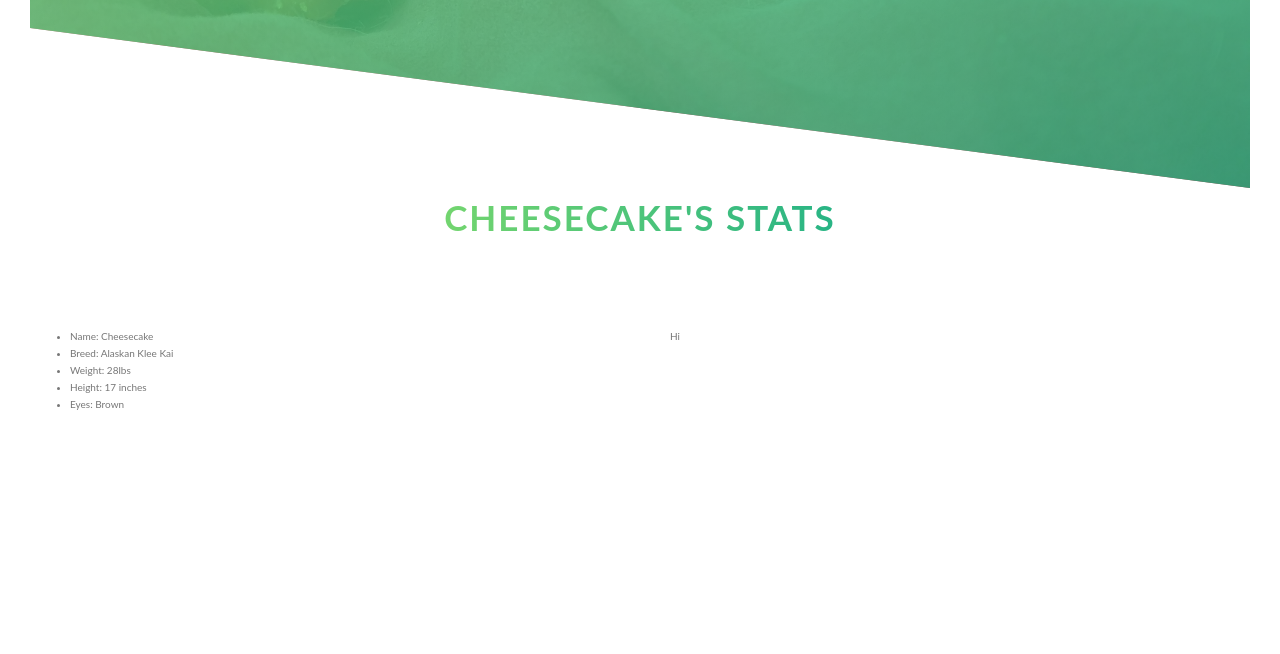
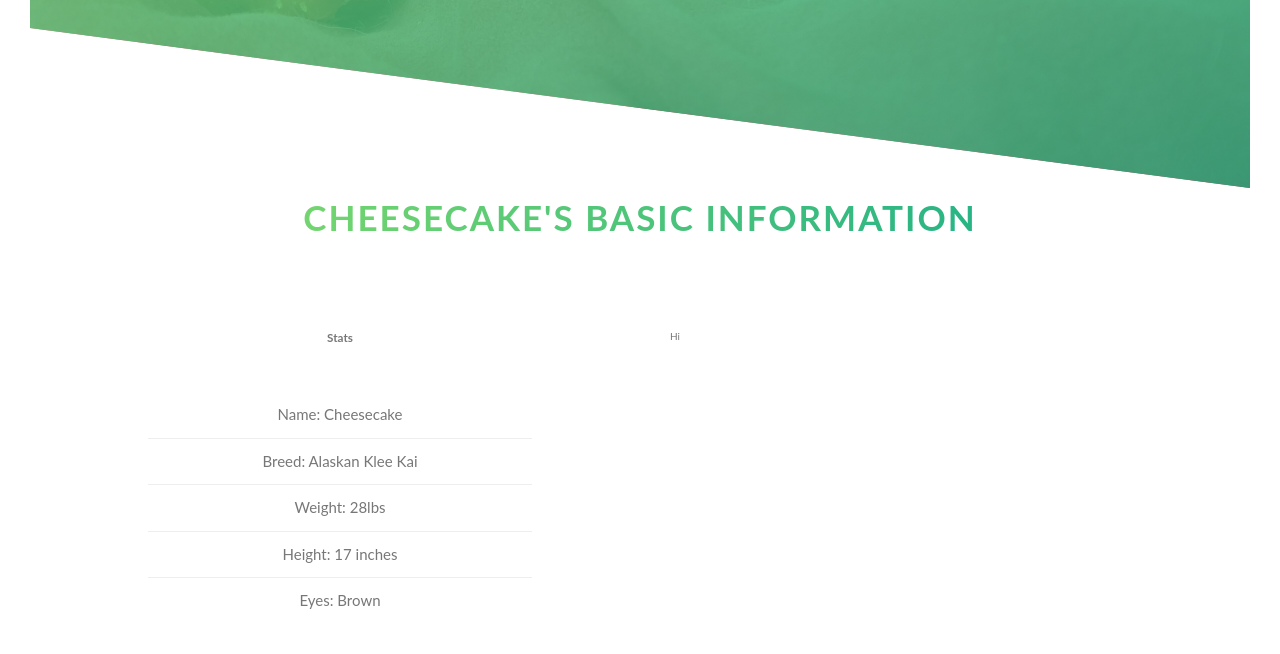
Before and after one commit to redmondchan/cheesecake-css-sass, a PHP site: page / in a window 1280 px wide. Shown: the part 602-1256 px from the top of the page. Before the commit the page ends 1012 px from the top, so only its background shows below. Run offline with PHP 8.4, Linux system fonts and the light colour scheme.

Commit message:
added shades of grey variables

```diff
--- a/css/style.css
+++ b/css/style.css
@@ -109,6 +109,19 @@ body {
   background-color: #fff;
   color: #777; }
 
+.details {
+  padding: 3rem; }
+  .details ul {
+    list-style: none;
+    width: 80%;
+    margin: 0 auto; }
+    .details ul li {
+      text-align: center;
+      font-size: 1.5rem;
+      padding: 1rem; }
+      .details ul li:not(:last-child) {
+        border-bottom: 1px solid #eee; }
+
 .row {
   max-width: 114rem;
   margin: 0 auto; }
--- a/index.html
+++ b/index.html
@@ -30,10 +30,12 @@
     <!-- About Section  -->
     <section class="section-about">
       <div class="u-center-text u-margin-bottom-big">
-        <h2 class="heading-secondary">Cheesecake's Stats</h2>
+        <h2 class="heading-secondary">Cheesecake's Basic Information</h2>
       </div>
       <div class="row">
         <div class="col-1-of-2">
+          <h3 class="heading-tertiary u-center-text u-margin-bottom-small">Stats</h3>
+          <div class="details">
             <ul>
               <li>Name: Cheesecake</li>
               <li>Breed: Alaskan Klee Kai</li>
@@ -41,6 +43,7 @@
               <li>Height: 17 inches</li>
               <li>Eyes: Brown</li>
             </ul>
+          </div>
         </div>
         <div class="col-1-of-2">
           Hi
--- a/sass/abstracts/_variables.scss
+++ b/sass/abstracts/_variables.scss
@@ -4,6 +4,10 @@ $color-primary-light: #73d56f;
 $color-primary-dark: #28b485;
 
 $color-grey-dark: #777;
+$color-grey-light-1: #f7f7f7;
+$color-grey-light-2: #eee;
+
+
 
 $color-white: #fff;
 $color-black: #000;
--- /dev/null
+++ b/sass/components/_details.scss
@@ -0,0 +1,21 @@
+.details {
+
+  padding: 3rem;
+
+  ul {
+    list-style: none;
+    width: 80%;
+    margin: 0 auto;
+
+    li {
+      text-align: center;
+      font-size: 1.5rem;
+      padding: 1rem;
+
+      &:not(:last-child) {
+        border-bottom: 1px solid $color-grey-light-2;
+      }
+    }
+  }
+
+}
--- a/sass/main.scss
+++ b/sass/main.scss
@@ -7,6 +7,7 @@
 @import "base/utilities";
 
 @import "components/btn";
+@import "components/details";
 
 @import "layout/grid";
 @import "layout/header";
```
Lines whose indentation alone changed are shown as unchanged.
